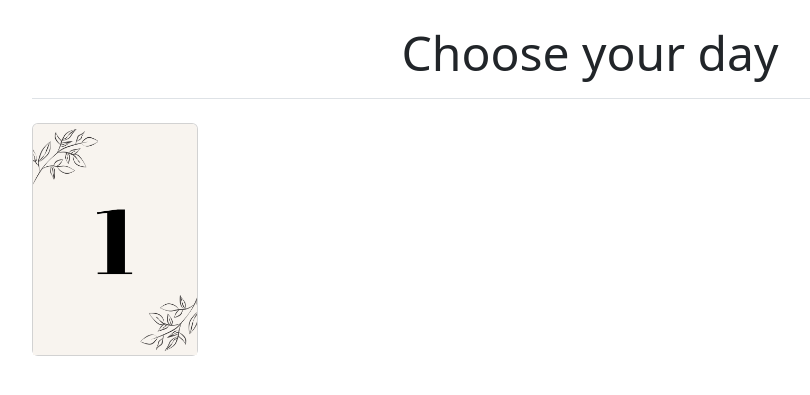
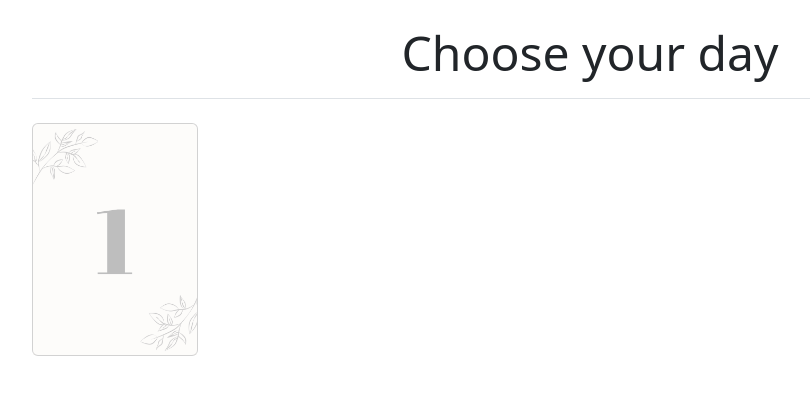
Before and after one commit to filutekartur/Advent_Calendar, a Django app: page /calendar/ in a window 1280 px wide. Shown: the part 56-451 px from the top of the page, without its empty margins (50-860 px from the left). Run offline with Django 5.2, Linux system fonts and the light colour scheme; a user stored in the database is signed in; tables that the repository leaves empty hold one stand-in row (values such as "Sample post"); some libraries are stand-ins or nearby versions.

Commit message:
calendar page: opacity set for opened days

```diff
--- a/advent_calendar/templates/advent_calendar/calendar.html
+++ b/advent_calendar/templates/advent_calendar/calendar.html
@@ -12,7 +12,7 @@
       <div class="card">
         <a href="{% url 'adv_calendar:day' day.day %}">
           {% with day.day|stringformat:'s'|add:'.png' as img_src %}
-            <img src="{% static 'advent_calendar/'|add:img_src %}" class="card-img-top" alt="day.day">
+            <img src="{% static 'advent_calendar/'|add:img_src %}" class="card-img-top {% if day.open_date %} opacity-25 {% endif %}" alt="day.day">
           {% endwith %}
         </a>
       </div>
```
